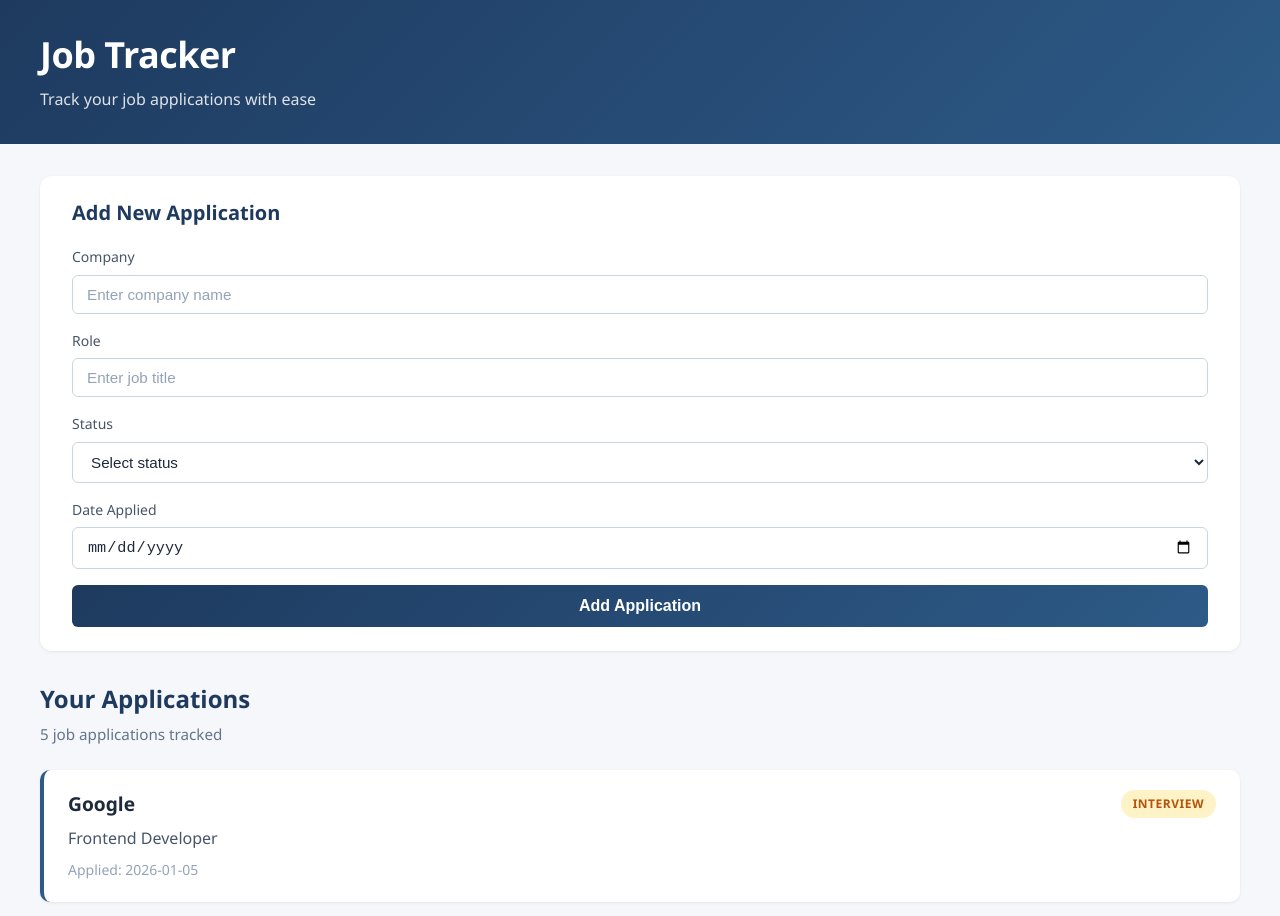
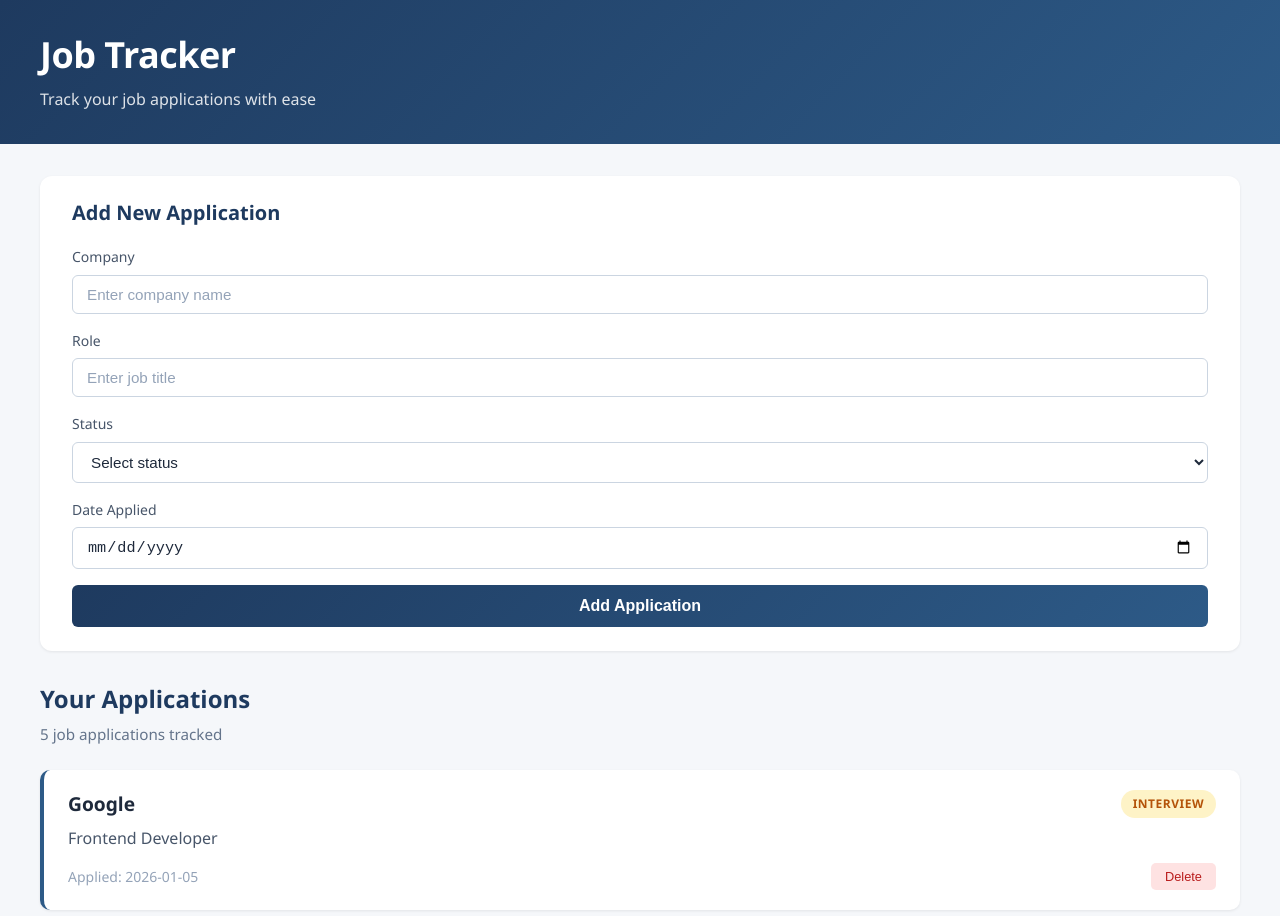
Before and after one commit to navaneeth-algorithm/build-your-job-search-command-center-a-personalized-roadmap-to-a-job-application-tracker, a React (Vite) app: page / in a window 1280 px wide. Shown: the top 916 px of the page. Built offline with nearby package versions, Linux system fonts and the light colour scheme.

Commit message:
Add delete functionality for job applications

```diff
--- a/src/App.css
+++ b/src/App.css
@@ -172,10 +172,34 @@
   font-size: 1rem;
 }
 
+.application-footer {
+  display: flex;
+  justify-content: space-between;
+  align-items: center;
+  margin-top: 0.75rem;
+}
+
 .date-applied {
   margin: 0;
   color: #94a3b8;
   font-size: 0.875rem;
+}
+
+.delete-btn {
+  padding: 0.375rem 0.875rem;
+  font-size: 0.8rem;
+  font-weight: 500;
+  color: #b91c1c;
+  background-color: #fee2e2;
+  border: none;
+  border-radius: 5px;
+  cursor: pointer;
+  transition: background-color 0.2s ease, color 0.2s ease;
+}
+
+.delete-btn:hover {
+  background-color: #b91c1c;
+  color: #ffffff;
 }
 
 /* Status Badges */
--- a/src/App.jsx
+++ b/src/App.jsx
@@ -32,12 +32,17 @@ function App() {
     setApplications([newApplication, ...applications])
   }
 
+  const deleteApplication = (id) => {
+    setApplications(applications.filter(app => app.id !== id))
+  }
+
   return (
     <div className="app">
       <Header />
       <MainContent
         applications={applications}
         onAddApplication={addApplication}
+        onDeleteApplication={deleteApplication}
       />
       <Footer />
     </div>
--- a/src/components/MainContent.jsx
+++ b/src/components/MainContent.jsx
@@ -1,6 +1,6 @@
 import ApplicationForm from './ApplicationForm'
 
-function MainContent({ applications, onAddApplication }) {
+function MainContent({ applications, onAddApplication, onDeleteApplication }) {
   return (
     <main className="main-content">
       <div className="applications-container">
@@ -20,7 +20,15 @@ function MainContent({ applications, onAddApplication }) {
                   </span>
                 </div>
                 <p className="role-title">{app.role}</p>
-                <p className="date-applied">Applied: {app.dateApplied}</p>
+                <div className="application-footer">
+                  <p className="date-applied">Applied: {app.dateApplied}</p>
+                  <button
+                    className="delete-btn"
+                    onClick={() => onDeleteApplication(app.id)}
+                  >
+                    Delete
+                  </button>
+                </div>
               </li>
             ))}
           </ul>
```
